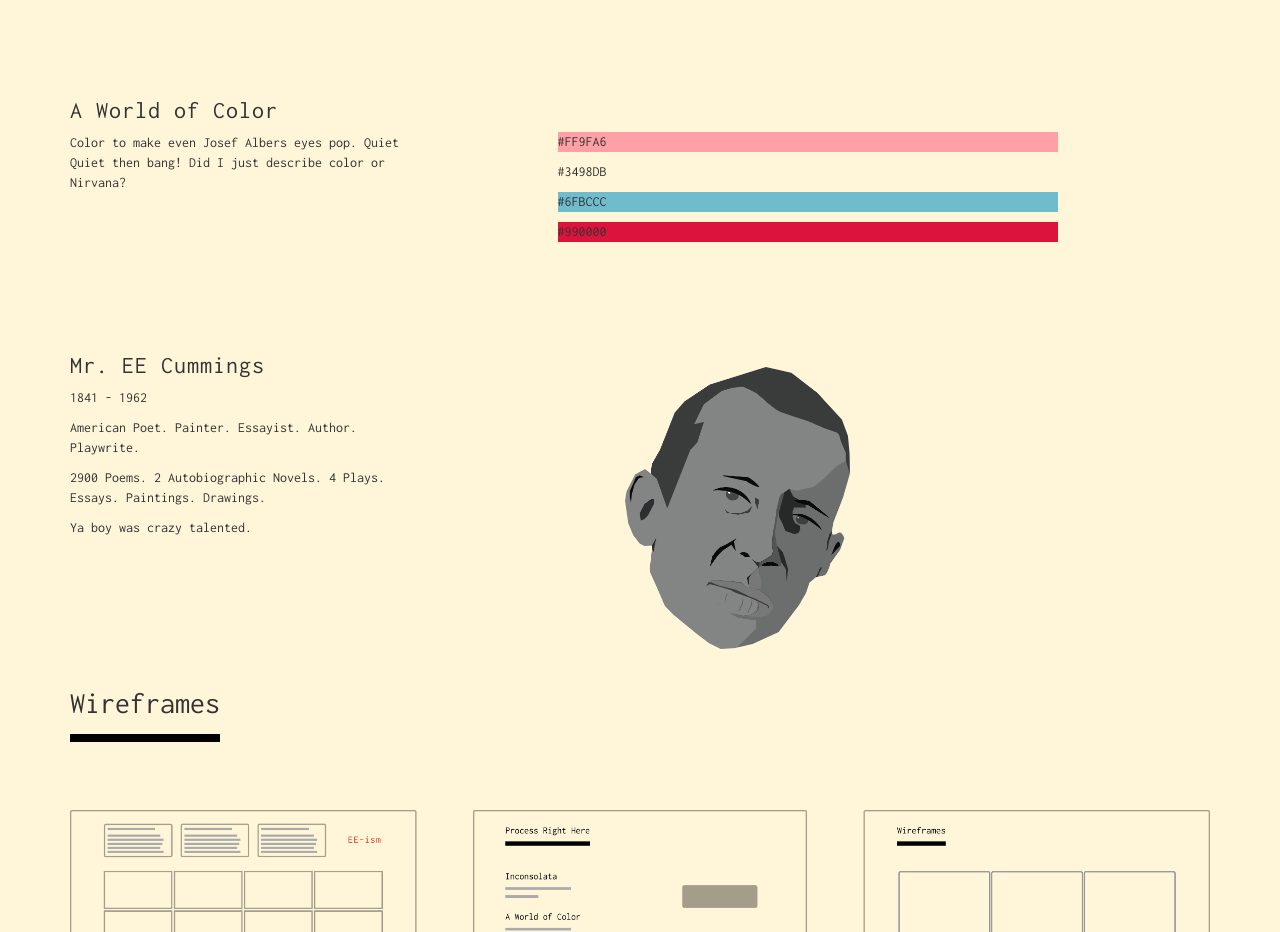
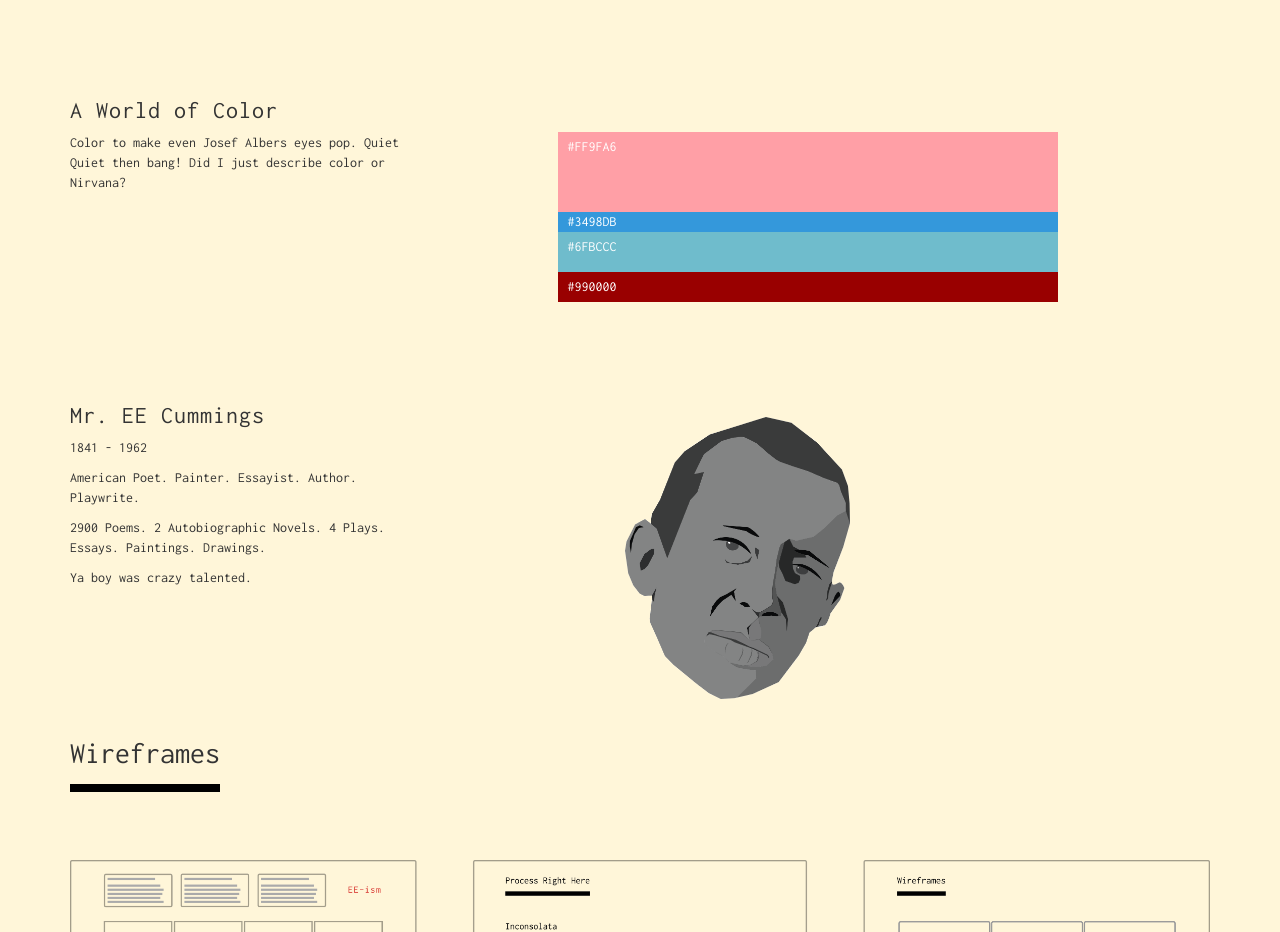
Before and after one commit to peetparka/eewebsite, a plain HTML site: page index.html in a window 1280 px wide. Shown: the part 945-1877 px from the top of the page. Drawn offline with Linux system fonts and the light colour scheme.

Commit message:
switched out the css

```diff
--- a/css/index.css
+++ b/css/index.css
@@ -127,17 +127,44 @@
     padding-top: 55px;
 
 }
+.supporting-1 .c-1 p {
+    padding-top: 5px;
+    padding-left: 10px;
+}
 .supporting-1 .c-1 {
     background-color: #FF9FA6;
     width: 500px;
+    height: 80px;
+    color: #ffffff;
+}
+.supporting-1 .c-2 p {
+    padding-top: 5px;
+    padding-left: 10px;
 }
 .supporting-1 .c-2 {
     background-color: #6FBCCC;
     width: 500px;
+    height: 40px;
+      color: #ffffff;
+}
+.supporting-1 .c-3 p {
+    padding-top: 5px;
+    padding-left: 10px;
 }
 .supporting-1 .c-3 {
-    background-color: crimson;
+    background-color: #990000;
     width: 500px;
+    height: 30px;
+    color: #ffffff;
+}
+.supporting-1 .c-4 p {
+    padding-left: 10px;
+}
+.supporting-1 .c-4 {
+    background-color: #3498DB;
+    width: 500px;
+    height: 20px;
+    color: #ffffff;
 }
 /*supporting-2*/
 .supporting-2 {
```
